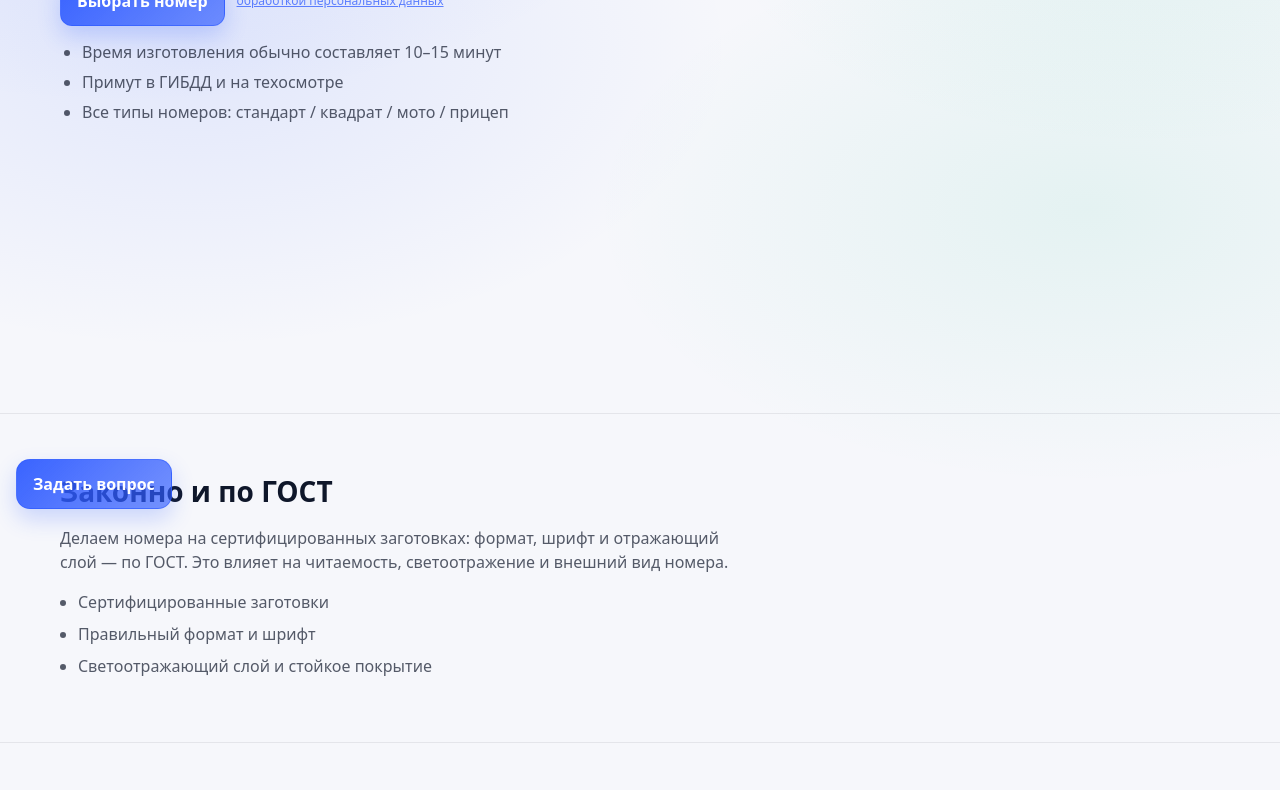
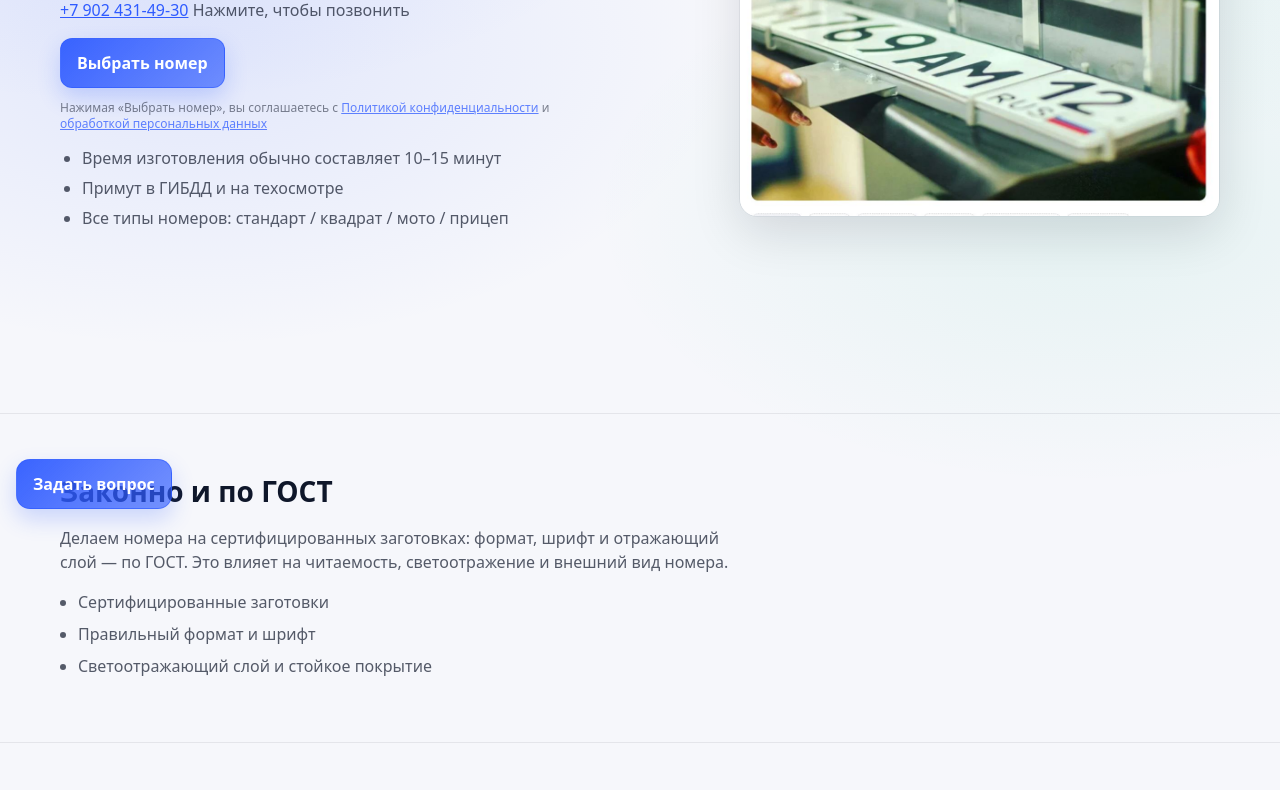
Before and after one commit to anast0311-hue/gosnomera, a plain HTML site: page index.html in a window 1280 px wide. Shown: the part 275-1065 px from the top of the page. Drawn offline with Linux system fonts and the light colour scheme.

Commit message:
Update index.html

```diff
--- a/index.html
+++ b/index.html
@@ -36,6 +36,9 @@
 
 <section id="hero">
   <div class="container">
+
+    <div class="hero-grid">
+      <div class="hero-left">
         <h1>Изготовление автомобильных номеров по ГОСТ</h1>
 
         <p class="hero-phone">
@@ -59,6 +62,13 @@
           <li>Примут в ГИБДД и на техосмотре</li>
           <li>Все типы номеров: стандарт / квадрат / мото / прицеп</li>
         </ul>
+      </div>
+
+      <div class="hero-right">
+        <img class="hero-img" src="image/hero.JPG" alt="Изготовление госномеров">
+      </div>
+    </div>
+
   </div>
 </section>
 
```
Lines whose indentation alone changed are shown as unchanged.
